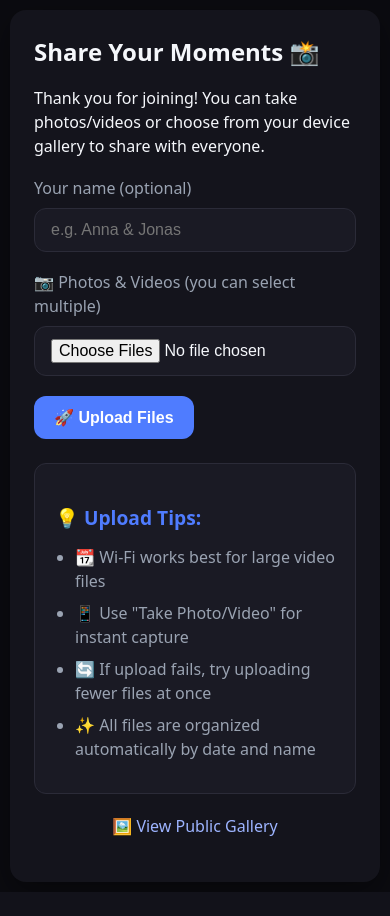
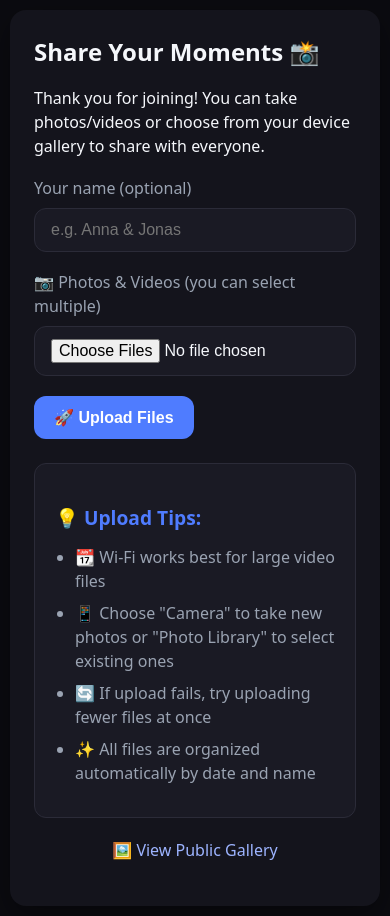
Before and after one commit to BondIT-ApS/event-gallery, a Flask app: page /upload in a window 390 px wide. Before the commit the page ends 892 px from the top, so only its background shows below. Run offline with Flask 3, Linux system fonts and the light colour scheme; the visitor is signed in with stand-in values (Sample User, id 1); parts of the project's set-up code (start-up, migrations or seed data) failed here and were passed over.

Commit message:
fix: enable mobile gallery selection alongside camera capture (#5)
- Remove capture="environment" attribute from file input to allow both camera and gallery selection
- Update upload tips to reflect the new capability
- Mobile users can now choose between "Camera" (new photo) or "Photo Library" (existing photos)
- Maintains multiple file selection capability

```diff
--- a/templates/upload.html
+++ b/templates/upload.html
@@ -19,7 +19,7 @@
       <input name="guest_name" id="guest_name" placeholder="e.g. Anna & Jonas" />
 
       <label for="files">📷 Photos & Videos (you can select multiple)</label>
-      <input type="file" name="files" id="files" accept="image/*,video/*" multiple capture="environment" />
+      <input type="file" name="files" id="files" accept="image/*,video/*" multiple />
 
       <button type="submit">🚀 Upload Files</button>
     </form>
@@ -28,7 +28,7 @@
       <h3>💡 Upload Tips:</h3>
       <ul>
         <li>📆 Wi-Fi works best for large video files</li>
-        <li>📱 Use "Take Photo/Video" for instant capture</li>
+        <li>📱 Choose "Camera" to take new photos or "Photo Library" to select existing ones</li>
         <li>🔄 If upload fails, try uploading fewer files at once</li>
         <li>✨ All files are organized automatically by date and name</li>
       </ul>
```
